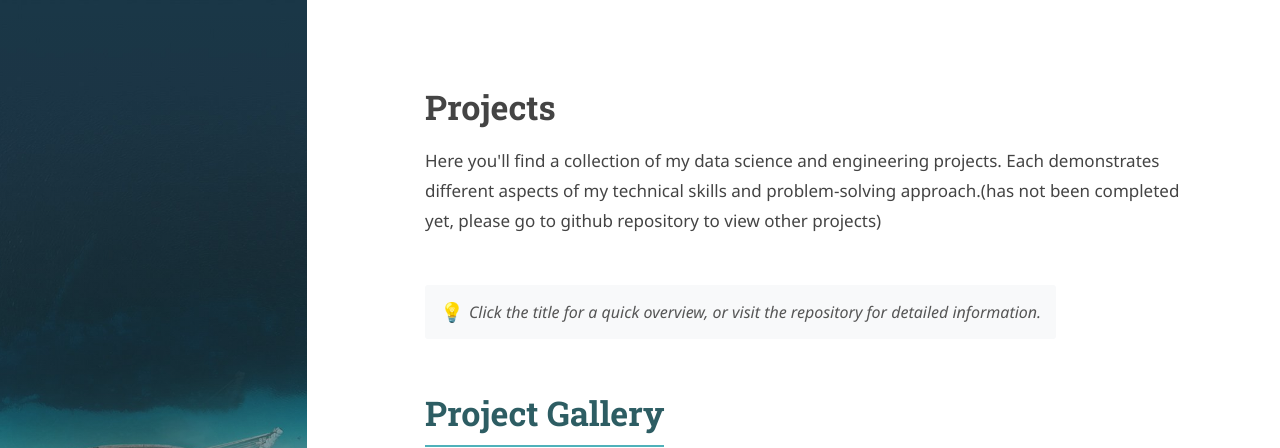
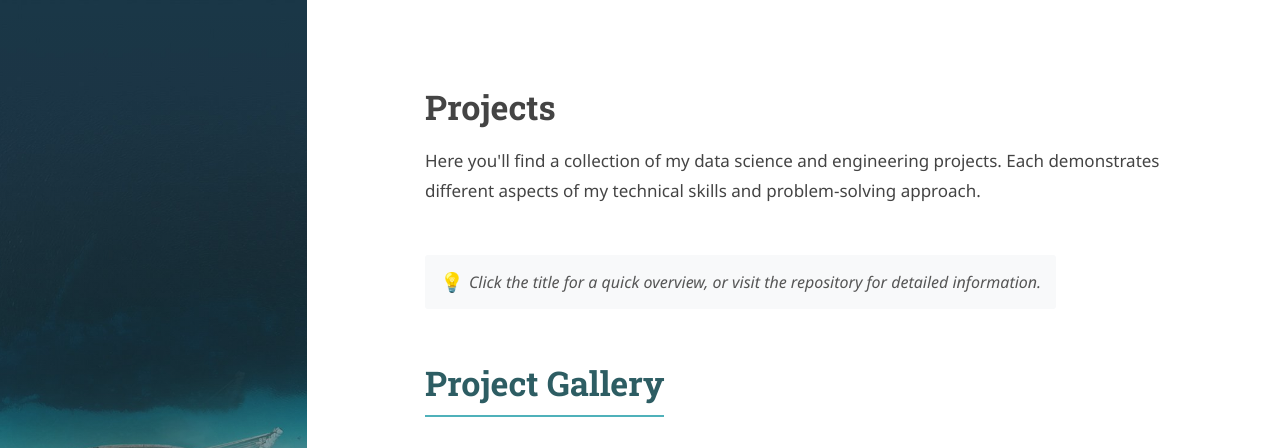
Before and after one commit to YannaCS/YannaCS.github.io, a Jekyll site: the page built from projects.md, in a window 1280 px wide and 900 px high, cut to the strip 0-448 px from the top of the window. Built offline with Jekyll 4.4.1, drawn with Linux system fonts in a browser that asks for light colours; some web fonts are replaced.

Commit message:
project page intro

```diff
--- a/projects.md
+++ b/projects.md
@@ -8,7 +8,7 @@ hide_title: true
 ---
 
 <div style="text-align: left !important;">
-Here you'll find a collection of my data science and engineering projects. Each demonstrates different aspects of my technical skills and problem-solving approach.(has not been completed yet, please go to github repository to view other projects)
+Here you'll find a collection of my data science and engineering projects. Each demonstrates different aspects of my technical skills and problem-solving approach.
 <br><br>
 <div class="hint">
   <span class="hint-icon">💡</span>
```
Also changed, not shown: 2 other files.
